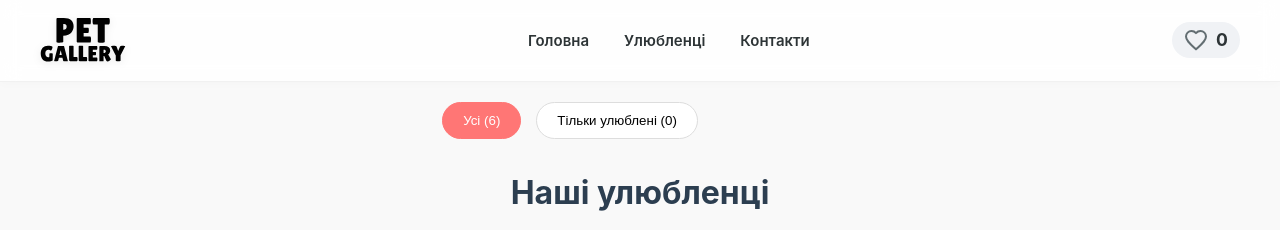
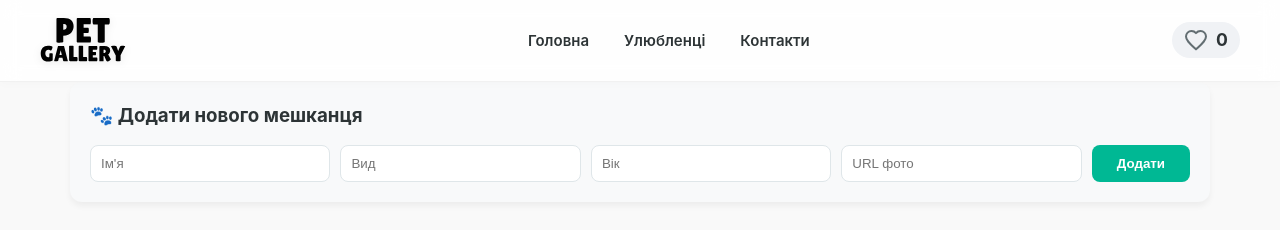
Before and after one commit to EvgKov126/pet-gallery-react, a React (Vite) app: page / in a window 1280 px wide. Shown: the top 230 px of the page. Built offline with nearby package versions, Linux system fonts and the light colour scheme.

Commit message:
feat: complete Lab 5.1

```diff
--- a/src/App.jsx
+++ b/src/App.jsx
@@ -1,5 +1,6 @@
 import React, { useState } from 'react';
 import Header from './components/Header';
+import AddPetForm from './components/AddPetForm';
 import Main from './components/Main';
 import Footer from './components/Footer';
 import './index.css';
@@ -30,9 +31,14 @@ function App() {
     return true; // для 'all' повертаємо всіх
   });
 
+  const handleAddPet = (newPet) => {
+    setPets(prevPets => [...prevPets, newPet]);
+  };
+
   return (
     <div className="App">
       <Header likedCount={pets.filter(pet => pet.isLiked).length} />
+      <AddPetForm onAddPet={handleAddPet} />
       <div className="filter-container container">
         <button
           className={filter === 'all' ? 'filter-btn active' : 'filter-btn'}
--- /dev/null
+++ b/src/components/AddPetForm.jsx
@@ -0,0 +1,84 @@
+import React, { useState } from 'react';
+import '../styles/AddPetForm.css';
+
+const AddPetForm = ({ onAddPet }) => {
+    const [name, setName] = useState('');
+    const [species, setSpecies] = useState('');
+    const [age, setAge] = useState('');
+    const [imageUrl, setImageUrl] = useState('');
+
+    const handleSubmit = (e) => {
+        e.preventDefault();
+
+        if (!name.trim() || !species.trim() || !age || !imageUrl.trim()) {
+            alert("Будь ласка, заповніть усі поля!");
+            return;
+        }
+
+        if (parseInt(age) < 0) {
+            alert("Вік не може бути від’ємним!");
+            return;
+        }
+
+        const newPet = {
+            id: Date.now(),
+            name: name,
+            species: species,
+            age: parseInt(age),
+            imageUrl: imageUrl,
+            isLiked: false
+        };
+
+        onAddPet(newPet);
+
+        setName('');
+        setSpecies('');
+        setAge('');
+        setImageUrl('');
+    };
+
+    return (
+        <form className="add-pet-form container" onSubmit={handleSubmit}>
+            <h3>🐾 Додати нового мешканця</h3>
+            <div className="form-group">
+                <input
+                    type="text"
+                    placeholder="Ім'я"
+                    value={name}
+                    onChange={(e) => setName(e.target.value)}
+                />
+
+                <input
+                    type="text"
+                    list="species-options"
+                    placeholder="Вид"
+                    value={species}
+                    onChange={(e) => setSpecies(e.target.value)}
+                />
+                <datalist id="species-options">
+                    <option value="Собака" />
+                    <option value="Кішка" />
+                    <option value="Хом'як" />
+                </datalist>
+
+                <input
+                    type="number"
+                    placeholder="Вік"
+                    min="0"
+                    value={age}
+                    onChange={(e) => setAge(e.target.value)}
+                />
+
+                <input
+                    type="text"
+                    placeholder="URL фото"
+                    value={imageUrl}
+                    onChange={(e) => setImageUrl(e.target.value)}
+                />
+                <button type="submit">Додати</button>
+            </div>
+        </form>
+    );
+};
+
+export default AddPetForm;
--- /dev/null
+++ b/src/styles/AddPetForm.css
@@ -0,0 +1,43 @@
+.add-pet-form {
+    background: #f8f9fa;
+    padding: 20px;
+    border-radius: 12px;
+    margin-bottom: 30px;
+    box-shadow: 0 4px 6px rgba(0, 0, 0, 0.05);
+}
+
+.add-pet-form h3 {
+    margin-top: 0;
+    margin-bottom: 15px;
+    color: #2d3436;
+}
+
+.form-group {
+    display: flex;
+    gap: 10px;
+    flex-wrap: wrap;
+}
+
+.form-group input,
+.form-group select {
+    padding: 10px;
+    border: 1px solid #dfe6e9;
+    border-radius: 8px;
+    flex: 1;
+    min-width: 150px;
+}
+
+.form-group button {
+    padding: 10px 25px;
+    background: #00b894;
+    color: white;
+    border: none;
+    border-radius: 8px;
+    cursor: pointer;
+    font-weight: bold;
+    transition: background 0.3s;
+}
+
+.form-group button:hover {
+    background: #00a884;
+}
```
Also changed, not shown: 1 other file (tests, documents, lock files or other folders).
